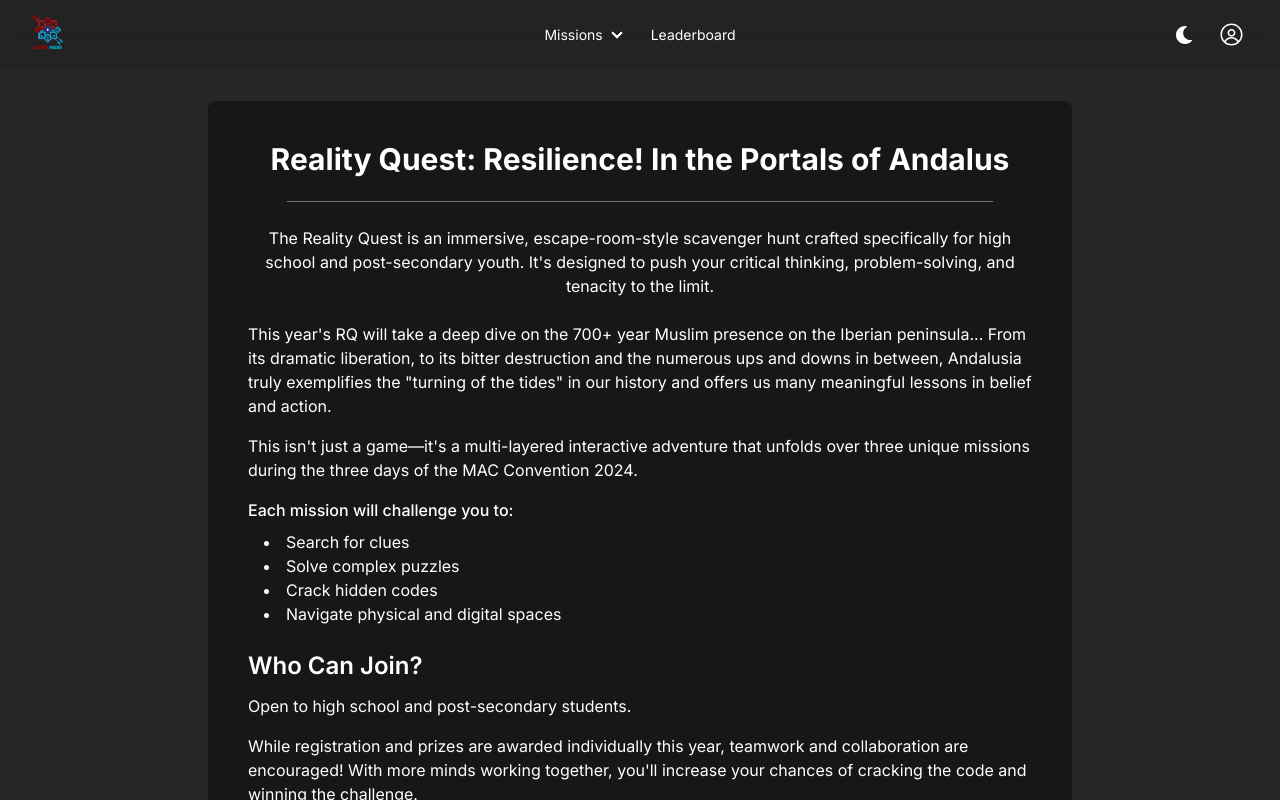
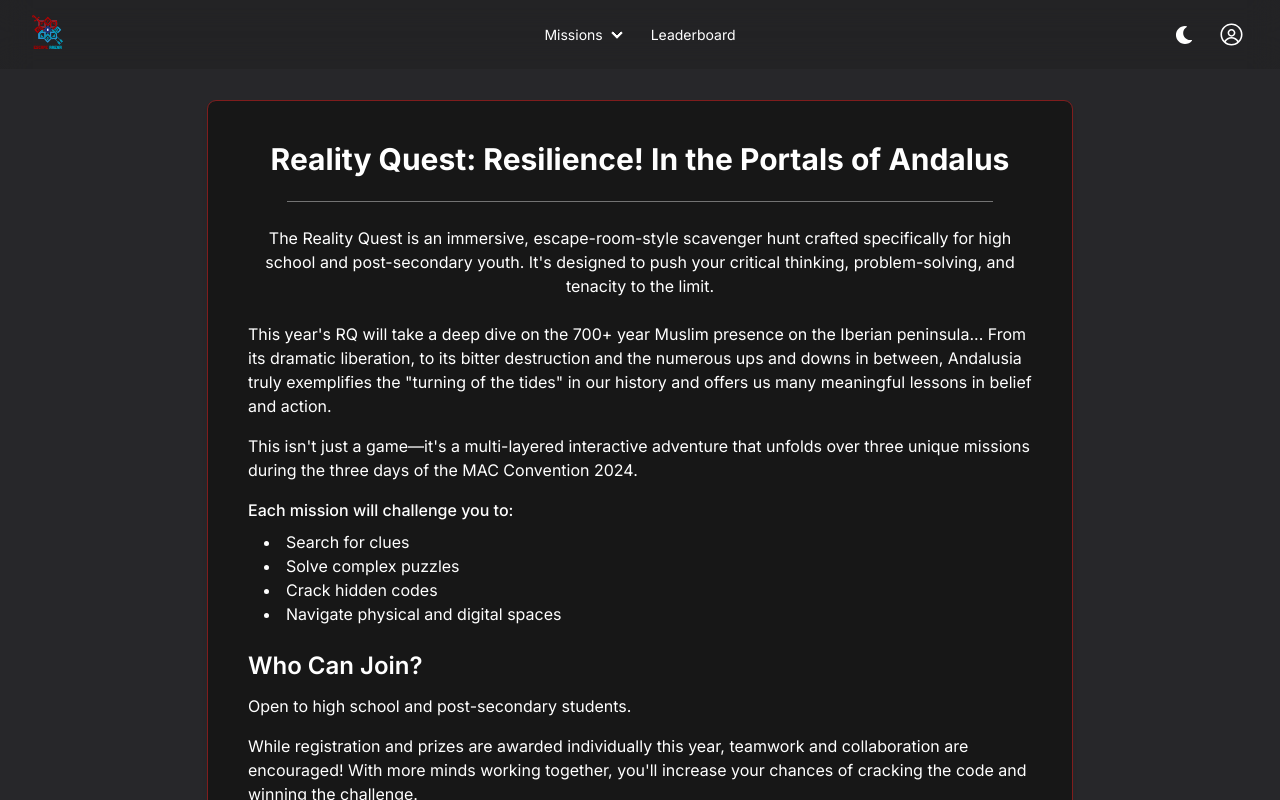
Before and after one commit to ahmed-naeem99/rq-muslimfest, a Next.js app: page /rules in a window 1280 px wide. Built offline with nearby package versions, Linux system fonts and the light colour scheme; no server answers.

Commit message:
red outline

```diff
--- a/src/app/rules/page.tsx
+++ b/src/app/rules/page.tsx
@@ -3,7 +3,7 @@ import React from "react";
 const RulesPage = () => {
   return (
     <div className="container mx-auto px-4 py-8 dark:text-white text-dark max-w-4xl">
-      <div className="bg-white dark:bg-neutral-900 shadow-md rounded-lg p-6 md:p-10">
+      <div className="bg-white dark:bg-neutral-900 shadow-md rounded-lg p-6 md:p-10 outline outline-1 outline-red-900">
         <h1 className="text-3xl font-bold mb-6 text-center">
           {`Reality Quest: Resilience! In the Portals of Andalus`}
         </h1>
```
